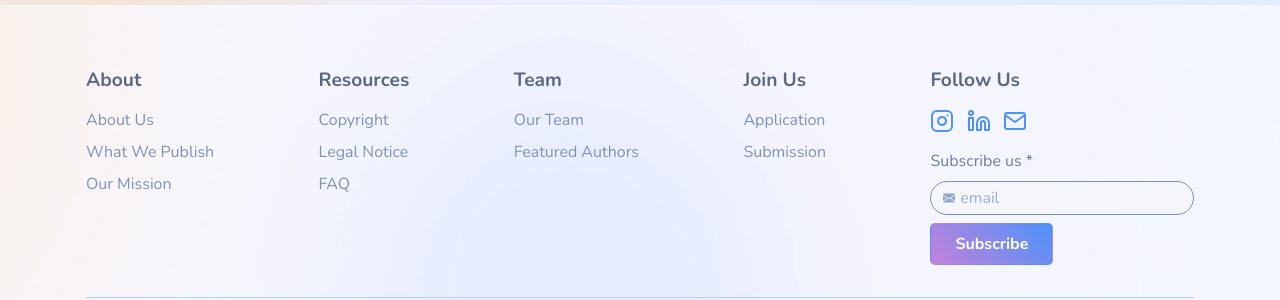
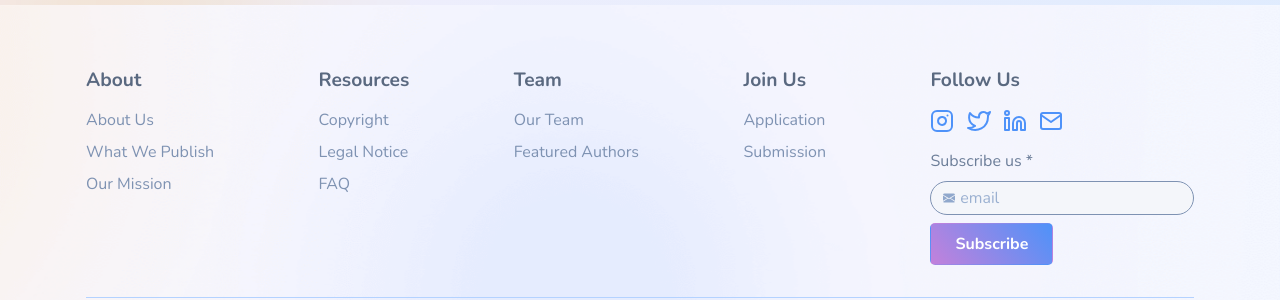
Before and after one commit to marktyhurst/izimarkpublishing, a Jekyll site: the page built from index.html, in a window 1280 px wide and 900 px high, scrolled down 1640 px. Shown: the part 534-834 px from the top of the window. Built offline with Jekyll 4.4.1, drawn with Linux system fonts in a browser that asks for light colours; comment, search, counter and statistics services are not loaded.

Commit message:
Twitter handle added

```diff
--- a/_config.yml
+++ b/_config.yml
@@ -26,7 +26,7 @@ baseurl: "" # the subpath of your site, e.g. /blog
 url: "" # the base hostname & protocol for your site, e.g. http://example.com
 instagram_username: IziMarkPublishing
 linkedin_username: izimarkpublishingco-867282210
-twitter_username: jekyllrb
+twitter_username: PublishwithMark
 github_username:  jekyll
 collections:
   team:
--- a/_includes/footer.html
+++ b/_includes/footer.html
@@ -98,6 +98,13 @@
               class="text-decoration-none"
               href="https://www.instagram.com/{{site.instagram_username }}"
               ><i data-feather="instagram"></i
+            ></a>
+          </li>
+          <li class="list-inline-item">
+            <a
+              class="text-decoration-none"
+              href="https://www.twitter.com/{{site.twitter_username }}"
+              ><i data-feather="twitter"></i
             ></a>
           </li>
           <li class="list-inline-item">
```
